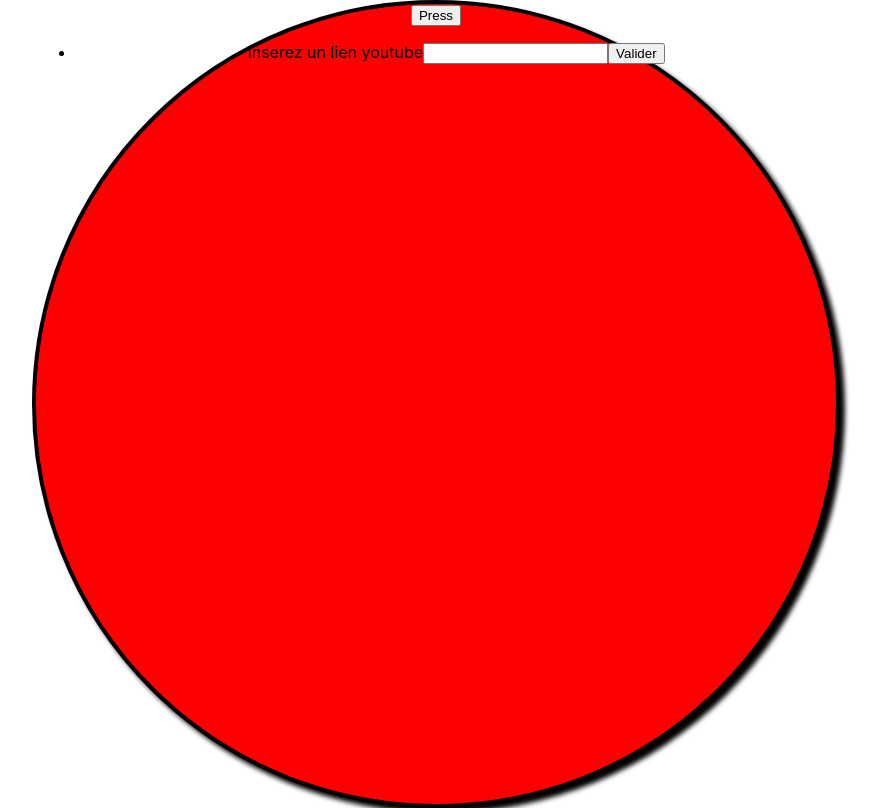
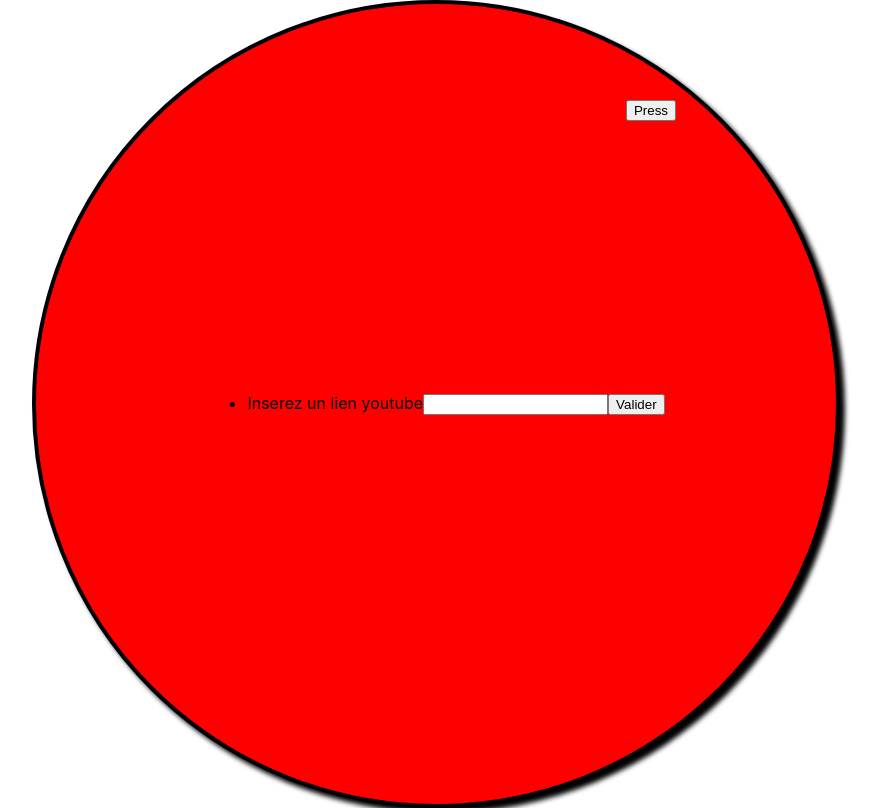
Before and after one commit to ayoubochan/hackathon, a React (Create React App) app in the folder calender/: page / in a window 1280 px wide. Both pictures are taken after a click on the button "Press". Shown: the whole page, without its empty margins (204-1084 px from the left). Built offline with nearby package versions, Linux system fonts and the light colour scheme.

Commit message:
Correction + css

```diff
--- a/calender/src/Components/boulle/index.css
+++ b/calender/src/Components/boulle/index.css
@@ -17,9 +17,22 @@
   z-index: 2;
 }
 
+.cercle div {
+  display: flex;
+  align-items: center;
+  justify-content: center;
+}
+
 .close .url {
   display: none;
 }
+
+.btn {
+  position: fixed;
+  right: 400px;
+  top: 100px;
+}
+
 .close .btn {
   display: none;
 
--- a/calender/src/Components/boulle/index.js
+++ b/calender/src/Components/boulle/index.js
@@ -37,10 +37,12 @@ class Boule extends Component {
             <div className={this.state.open ? 'cercle' : 'close'}>
                 <div className="App-cercle">
                     <button className="btn" onClick={() => this.handleClickoff()}>Press</button>
-                    <ul className="url">
-                        <li><label>Inserez un lien youtube<input type="text" value={this.state.value} onChange={this.handleChange} />
-                        </label><input type="submit" value="Valider" onClick={() => this.handleClick(this.state.lienMusique)} /> </li>
-                    </ul>
+                    <div>
+                        <ul className="url">
+                            <li><label>Inserez un lien youtube<input type="text" value={this.state.value} onChange={this.handleChange} />
+                            </label><input type="submit" value="Valider" onClick={() => this.handleClick(this.state.lienMusique)} /> </li>
+                        </ul>
+                    </div>
                 </div>
                 <button className="btn1" onClick={() => this.handleClickon()}>Press</button>
             </div>
```
